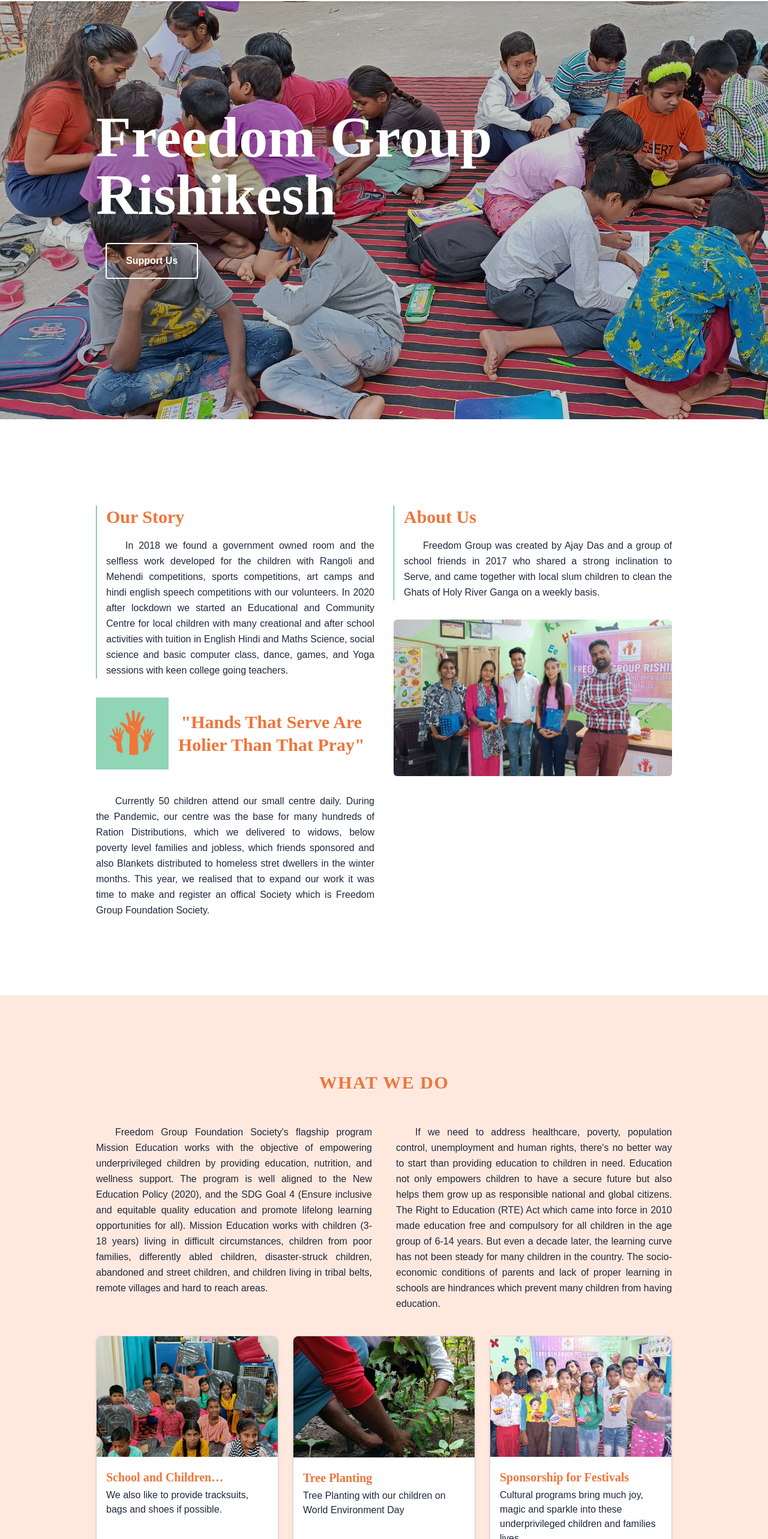
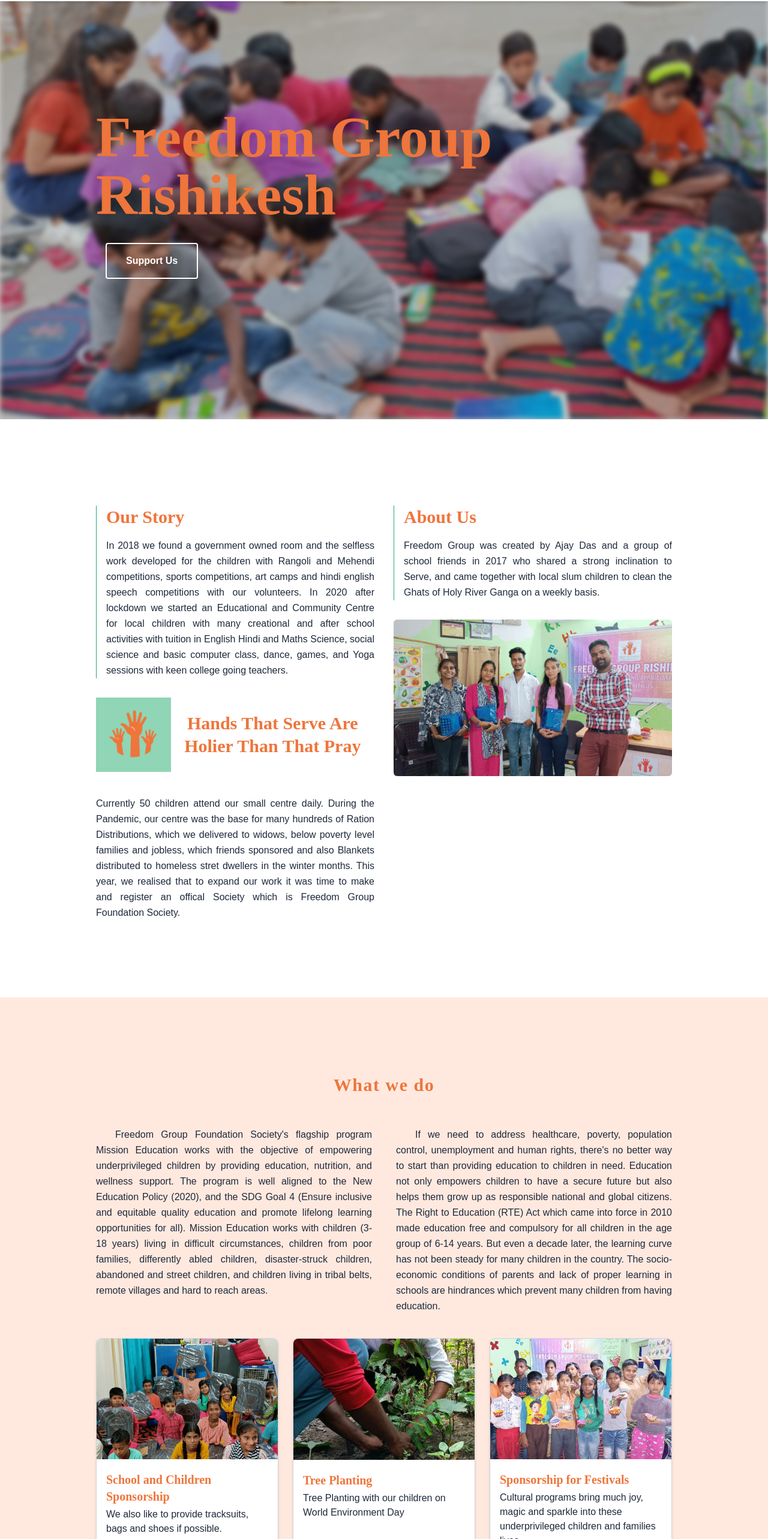
Before and after one commit to mohansky/Freedom-Group, a Next.js app: page / in a window 1280 px wide. Shown: the part 101-2667 px from the top of the page at 60% size. Built offline with nearby package versions, Linux system fonts and the light colour scheme; some icons are missing.

Commit message:
Add files via upload

```diff
--- a/components/display/about.js
+++ b/components/display/about.js
@@ -7,7 +7,7 @@
         <div className="w-full ">
           <div className="border-l border-fgsecondary pl-4">
             <h2 className="text-3xl leading-tight font-bold my-4">Our Story</h2>
-            <p className="indent-8 mt-2 text-justify leading-relaxed text-slate-800">
+            <p className="mt-2 text-justify leading-relaxed text-slate-800">
               In 2018 we found a government owned room and the selfless work
               developed for the children with Rangoli and Mehendi competitions,
               sports competitions, art camps and hindi english speech
@@ -34,11 +34,11 @@
               </p> */}
             </div>
             <h2 className="text-3xl text-center grid place-content-center leading-tight font-bold my-4">
-              &quot;Hands That Serve Are Holier Than That Pray&quot;
+              Hands That Serve Are Holier Than That Pray
             </h2>
           </div>
 
-          <p className="indent-8 mt-2 text-justify leading-relaxed text-slate-800 ">
+          <p className="mt-2 text-justify leading-relaxed text-slate-800 ">
             Currently 50 children attend our small centre daily. During the
             Pandemic, our centre was the base for many hundreds of Ration
             Distributions, which we delivered to widows, below poverty level
@@ -53,7 +53,7 @@
         <div className="w-full order-first md:order-last">
           <div className="border-l border-fgsecondary pl-4">
             <h2 className="text-3xl leading-tight font-bold my-4">About Us</h2>
-            <p className="indent-8 mt-2 text-justify leading-relaxed text-slate-800">
+            <p className="mt-2 text-justify leading-relaxed text-slate-800">
               Freedom Group was created by Ajay Das and a group of school
               friends in 2017 who shared a strong inclination to Serve, and came
               together with local slum children to clean the Ghats of Holy River
--- a/components/display/contact-info.js
+++ b/components/display/contact-info.js
@@ -10,9 +10,9 @@
           <li className="bg-slate-50 w-3/4 md:w-full mx-auto rounded-lg shadow-lg p-6  ">
             <Icon
               icon="ph:map-pin-duotone"
-              className="w-12 h-12 mx-auto text-fgsecondary"
+              className="mb-3 w-12 h-12 mx-auto text-fgsecondary"
             />
-            <h4 className="my-3 text-3xl">Address</h4>
+            {/* <h4 className="my-3 text-3xl">Address</h4> */}
             <p className="md:text-normal lg:text-lg">
               #336 A, Chandreshwar Road <br />
               Rishikesh Dehradun <br />
@@ -22,9 +22,9 @@
           <li className="group bg-slate-50 w-3/4 md:w-full mx-auto rounded-lg shadow-lg p-6  ">
             <Icon
               icon="ph:phone-duotone"
-              className="w-12 h-12 mx-auto text-fgsecondary"
+              className="mb-3 w-12 h-12 mx-auto text-fgsecondary"
             />
-            <h4 className="my-3 text-3xl">Call Us</h4>
+            {/* <h4 className="my-3 text-3xl">Call Us</h4> */}
             <a
               href="telto:+916395515553"
               className="md:text-normal lg:text-lg group-hover:text-fgprimary ease-in-out duration-500 cursor-pointer"
@@ -35,9 +35,9 @@
           <li className="group bg-slate-50 w-3/4 md:w-full mx-auto rounded-lg shadow-lg p-6 ">
             <Icon
               icon="ph:envelope-duotone"
-              className="w-12 h-12 mx-auto text-fgsecondary"
+              className="mb-3 w-12 h-12 mx-auto text-fgsecondary"
             />
-            <h4 className="my-3 text-3xl">Mail Us</h4>
+            {/* <h4 className="my-3 text-3xl">Mail Us</h4> */}
             <a
               href="mailto:freedomgrouprishikesh@gmail.com"
               className="md:text-normal lg:text-lg group-hover:text-fgprimary ease-in-out duration-500 cursor-pointer break-words"
--- a/components/display/form.js
+++ b/components/display/form.js
@@ -4,7 +4,7 @@
   return (
     <>
       <div className="w-full mt-8 lg:mt-0 lg:mx-4 lg:pr-8">
-        <h5 className="mb-4 uppercase tracking-wider font-semibold text-scblue">
+        <h5 className="mb-4 tracking-wider font-semibold text-3xl">
         Get In Touch
         </h5>
         <div className="grid grid-cols-2 gap-6">
--- a/components/display/hero.js
+++ b/components/display/hero.js
@@ -7,22 +7,22 @@
   return (
     <>
       <div className="relative px-4 sm:px-8 lg:px-16 xl:px-40 2xl:px-64 py-48 overflow-hidden flex items-center min-h-screen">
-        <div className="w-full h-full absolute top-0 left-0 z-30 bg-black opacity-20 "></div>
-        <div className="w-full h-full absolute top-0 left-0 z-20 bg-top">
+        <div className="w-full h-full absolute top-0 left-0 z-30 bg-black opacity-20"></div>
+        <div className="w-full h-full absolute top-0 left-0 z-20 bg-left-top blur-sm">
           <Image
             src={item.img}
             alt={item.title}
             width={1920}
             height={1080}
-            className="w-full h-full object-cover "
+            className="w-full h-full object-cover"
           />
         </div>
 
         <div className="lg:w-3/4 xl:w-3/4 relative z-50 h-100 lg:mt-16">
-            <h1 className="text-white drop-shadow-2xl text-5xl md:text-7xl xl:text-8xl font-black leading-tight">
+            <h1 className="text-fgprimary drop-shadow-2xl text-5xl md:text-7xl xl:text-8xl font-black leading-tight">
               {item.title}
             </h1>
-            <p className="text-white drop-shadow-2xl text-xl md:text-4xl leading-snug mt-4 ">
+            <p className="text-fgprimary drop-shadow-2xl text-xl md:text-4xl leading-snug mt-4 ">
               {item.subtitle}
             </p>
             <Link href={item.btnUrl}>
--- a/components/display/section-title.js
+++ b/components/display/section-title.js
@@ -1,3 +1,3 @@
 export default function SectionTitle({ children }) {
-  return (<h5 className="uppercase tracking-wider font-semibold text-center text-3xl text-fgprimary mb-8">{children}</h5>);
+  return (<h5 className="tracking-wider font-semibold text-center text-3xl text-fgprimary mb-8">{children}</h5>);
 }
--- a/components/display/support-card.js
+++ b/components/display/support-card.js
@@ -10,8 +10,8 @@
         width={100}
         height={100}
       /> */}
-      <h4 className="my-3 text-3xl text-center">{support.title}</h4>
-      <ul className="leading-relaxed text-slate-800 text-center ">
+      <h4 className="my-3 text-3xl font-semibold text-center">{support.title}</h4>
+      <ul className="text-center leading-relaxed text-slate-800 md:w-1/2 mx-auto">
         {support.text.map((item, index) => (
           <li key={index}>{item}</li>
         ))}
--- a/components/display/wwd-card.js
+++ b/components/display/wwd-card.js
@@ -15,7 +15,7 @@
         />
 
         <div className="p-4">
-          <h4 className="text-xl font-bold line-clamp-1 mt-1">
+          <h4 className="text-xl font-bold  mt-1">
             {post.frontmatter.title}
           </h4>
           <p className="mt-1 text-left text-slate-800 md:line-clamp-4">
--- a/components/display/wwd-grid.js
+++ b/components/display/wwd-grid.js
@@ -1,3 +1,3 @@
 export default function WWDGrid({children}) {
-  return <div className="grid sm:grid-cols-2 lg:grid-cols-3 gap-6">{children}</div>;
+  return <div className="grid md:grid-cols-2 lg:grid-cols-3 gap-6">{children}</div>;
 }
```
